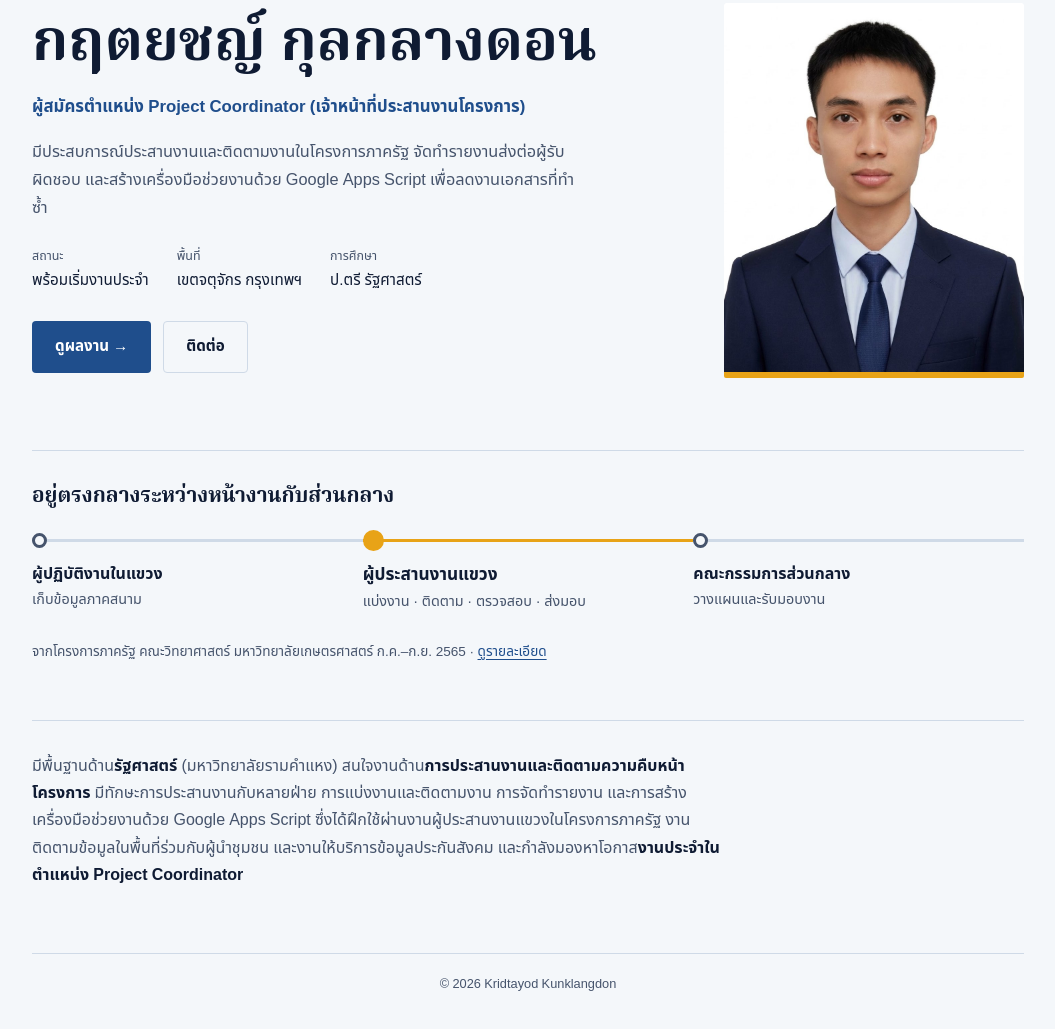
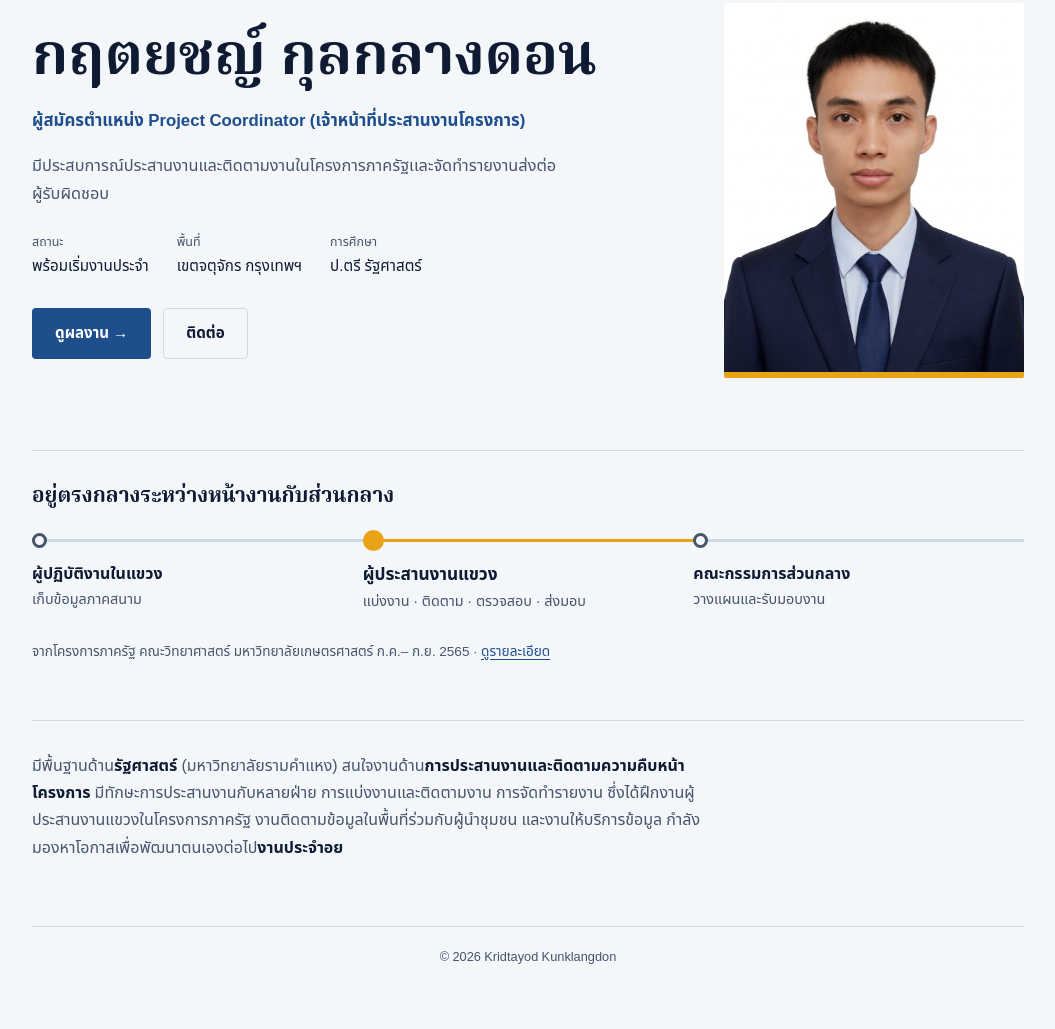
Before and after one commit to kridtayod-1988/portfolio, a plain HTML site: page index.html in a window 1280 px wide. Shown: the part 121-1150 px from the top of the page, without its empty margins (112-1167 px from the left). Drawn offline with Linux system fonts and the light colour scheme; a web font is replaced by a local one.

Commit message:
Update index.html

```diff
--- a/index.html
+++ b/index.html
@@ -3,11 +3,11 @@
 <head>
 <meta charset="UTF-8">
 <meta name="viewport" content="width=device-width, initial-scale=1.0">
-<title>Project Coordinator Portfolio | กฤตยชญ์ กุลกลางดอน</title>
-<meta name="description" content="Project Coordinator Portfolio ของกฤตยชญ์ กุลกลางดอน — ประสบการณ์ประสานงานโครงการภาครัฐ ติดตามงานภาคสนาม จัดทำรายงาน และสร้างเครื่องมือช่วยงานด้วย Google Apps Script">
+<title>Project Portfolio กฤตยชญ์ กุลกลางดอน</title>
+<meta name="description" content="Project Portfolio ของกฤตยชญ์ กุลกลางดอน ประสบการณ์ประสานงานโครงการภาครัฐ ติดตามงานภาคสนาม จัดทำรายงาน">
 <meta property="og:type" content="website">
-<meta property="og:title" content="Project Coordinator Portfolio | กฤตยชญ์ กุลกลางดอน">
-<meta property="og:description" content="ประสานงานโครงการภาครัฐ ติดตามงาน จัดทำรายงาน และสร้างเครื่องมือช่วยงานด้วย Google Apps Script">
+<meta property="og:title" content="Project Portfolio นายกฤตยชญ์ กุลกลางดอน">
+<meta property="og:description" content="ผู้ประสานงานโครงการภาครัฐ ติดตามงาน จัดทำรายงาน">
 <meta property="og:url" content="https://kridtayod-1988.github.io/portfolio/">
 <meta property="og:image" content="https://kridtayod-1988.github.io/portfolio/assets/profile.jpg">
 <link rel="preconnect" href="https://fonts.googleapis.com">
@@ -39,7 +39,7 @@
             <div class="hero-photo-frame">
                             <div class="hero-photo">
                 <span class="avatar-initials">KK</span>
-                <!-- รูปโปรไฟล์: เปลี่ยนไฟล์ที่ assets/profile.jpg (ถ้าไม่พบไฟล์ จะแสดงตัวอักษรย่อแทน) -->
+                <!-- รูปโปรไฟล์ : เปลี่ยนไฟล์ที่ assets/profile.jpg (ถ้าไม่พบไฟล์ จะแสดงตัวอักษรย่อแทน) -->
                 <img src="assets/profile.jpg" alt="รูปโปรไฟล์ กฤตยชญ์ กุลกลางดอน" width="796" height="1024" onerror="this.remove()">
               </div>
             </div>
@@ -47,8 +47,7 @@
                             <h1>กฤตยชญ์ กุลกลางดอน</h1>
               <p class="role">ผู้สมัครตำแหน่ง Project Coordinator (เจ้าหน้าที่ประสานงานโครงการ)</p>
               <p class="bio">
-                มีประสบการณ์ประสานงานและติดตามงานในโครงการภาครัฐ จัดทำรายงานส่งต่อผู้รับผิดชอบ
-                และสร้างเครื่องมือช่วยงานด้วย Google Apps Script เพื่อลดงานเอกสารที่ทำซ้ำ
+                มีประสบการณ์ประสานงานและติดตามงานในโครงการภาครัฐเเละจัดทำรายงานส่งต่อผู้รับผิดชอบ
               </p>
               <div class="fact-row">
                 <div class="fact"><span>สถานะ</span>พร้อมเริ่มงานประจำ</div>
@@ -69,15 +68,14 @@
               <li class="me"><b>ผู้ประสานงานแขวง</b><span>แบ่งงาน · ติดตาม · ตรวจสอบ · ส่งมอบ</span></li>
               <li><b>คณะกรรมการส่วนกลาง</b><span>วางแผนและรับมอบงาน</span></li>
             </ol>
-            <p class="route-note">จากโครงการภาครัฐ คณะวิทยาศาสตร์ มหาวิทยาลัยเกษตรศาสตร์ ก.ค.–ก.ย. 2565 · <a href="#projects" data-target="projects" data-focus="project-district" class="evidence">ดูรายละเอียด</a></p>
+            <p class="route-note">จากโครงการภาครัฐ คณะวิทยาศาสตร์ มหาวิทยาลัยเกษตรศาสตร์ ก.ค.– ก.ย. 2565 · <a href="#projects" data-target="projects" data-focus="project-district" class="evidence">ดูรายละเอียด</a></p>
           </section>
 
           <div class="about-block reveal">
             <p class="lead">
               มีพื้นฐานด้าน<strong>รัฐศาสตร์</strong> (มหาวิทยาลัยรามคำแหง) สนใจงานด้าน<strong>การประสานงานและติดตามความคืบหน้าโครงการ</strong>
-              มีทักษะการประสานงานกับหลายฝ่าย การแบ่งงานและติดตามงาน การจัดทำรายงาน และการสร้างเครื่องมือช่วยงานด้วย Google Apps Script
-              ซึ่งได้ฝึกใช้ผ่านงานผู้ประสานงานแขวงในโครงการภาครัฐ งานติดตามข้อมูลในพื้นที่ร่วมกับผู้นำชุมชน และงานให้บริการข้อมูลประกันสังคม
-              และกำลังมองหาโอกาส<strong>งานประจำในตำแหน่ง Project Coordinator</strong>
+              มีทักษะการประสานงานกับหลายฝ่าย การแบ่งงานและติดตามงาน การจัดทำรายงาน ซึ่งได้ฝึกงานผู้ประสานงานแขวงในโครงการภาครัฐ งานติดตามข้อมูลในพื้นที่ร่วมกับผู้นำชุมชน
+              และงานให้บริการข้อมูล กำลังมองหาโอกาสเพื่อพัฒนาตนเองต่อไป<strong>งานประจำอย</strong>
             </p>
           </div>
         </section>
@@ -98,7 +96,7 @@
               <header class="project-head">
                 <div>
                   <h3>ผู้ประสานงานแขวง โครงการภาครัฐ</h3>
-                  <p class="project-meta"><span class="tag tag-type">งานจริง</span> คณะวิทยาศาสตร์ มหาวิทยาลัยเกษตรศาสตร์ บางเขน · ก.ค.–ก.ย. 2565</p>
+                  <p class="project-meta"><span class="tag tag-type">งานจริง</span> คณะวิทยาศาสตร์ มหาวิทยาลัยเกษตรศาสตร์ บางเขน · ก.ค.– ก.ย. 2565</p>
                 </div>
               </header>
               <dl class="project-body">
@@ -116,7 +114,7 @@
               <header class="project-head">
                 <div>
                   <h3>ติดตามและประสานงานปัญหาที่พักอาศัยในพื้นที่</h3>
-                  <p class="project-meta"><span class="tag tag-type">งานจริง</span> บัณฑิตจบใหม่ คณะวิทยาศาสตร์ มหาวิทยาลัยเกษตรศาสตร์ บางเขน · ก.พ.–ธ.ค. 2564</p>
+                  <p class="project-meta"><span class="tag tag-type">งานจริง</span> บัณฑิตจบใหม่ คณะวิทยาศาสตร์ มหาวิทยาลัยเกษตรศาสตร์ บางเขน · ก.พ.– ธ.ค. 2564</p>
                 </div>
               </header>
               <dl class="project-body">
@@ -125,7 +123,7 @@
                 <div><dt>ส่วนที่ทำเอง</dt><dd>ติดตามกรณีตามแบบฟอร์ม ประสานงานกับประธานหมู่บ้านและตำบลที่รับผิดชอบ บันทึกข้อมูล และจัดทำรายงานนำเสนอ</dd></div>
                 <div><dt>ส่วนของทีม</dt><dd>ทีมโครงการกำหนดแบบฟอร์มและนำข้อมูลไปใช้ต่อ ผู้นำชุมชนช่วยประสานกับครัวเรือนในพื้นที่</dd></div>
               </dl>
-              <p class="project-skills">ทักษะที่ใช้:
+              <p class="project-skills">ทักษะที่ใช้ :
                 <a href="#skills" data-target="skills" data-focus="skill-coordinate">ประสานงานหลายฝ่าย</a> ·
                 <a href="#skills" data-target="skills" data-focus="skill-tracking">ติดตามงานและรายงาน</a> ·
                 <a href="#skills" data-target="skills" data-focus="skill-community">ทำงานร่วมกับผู้นำชุมชน</a></p>
@@ -144,7 +142,7 @@
                 <div><dt>ส่วนที่ทำเอง</dt><dd>นำความรู้จากงานให้บริการข้อมูลประกันสังคม (กรณีว่างงาน สิทธิรักษาพยาบาล) มาออกแบบสถานการณ์ และสร้างระบบด้วย Google Apps Script</dd></div>
                 <div><dt>เครื่องมือ</dt><dd>Google Apps Script</dd></div>
               </dl>
-              <p class="project-skills">ทักษะที่ใช้:
+              <p class="project-skills">ทักษะที่ใช้ :
                 <a href="#skills" data-target="skills" data-focus="skill-communicate">สื่อสารข้อมูลให้เข้าใจง่าย</a></p>
             </article>
 
@@ -233,7 +231,7 @@
               <li id="exp-truetouch">
                 <span class="commit-hash">2568</span>
                 <span class="commit-msg"><strong>เจ้าหน้าที่ให้บริการข้อมูลโครงการภาครัฐ</strong> · บริษัท ทรูทัช<small>ให้ข้อมูลเรื่องประกันสังคม เช่น กรณีว่างงานและสิทธิรักษาพยาบาล ติดตามผลเรื่องที่รับไว้ และจัดทำรายงานสรุปข้อมูล</small></span>
-                <span class="commit-date">พ.ค.–ก.ค.</span>
+                <span class="commit-date">พ.ค.– ก.ค.</span>
               </li>
               <li id="exp-fastwork">
                 <span class="commit-hash">2566–</span>
@@ -243,17 +241,17 @@
               <li id="exp-central">
                 <span class="commit-hash">2566</span>
                 <span class="commit-msg"><strong>Shop Supervisor (ผู้ช่วยผู้จัดการร้าน)</strong> · บริษัท เซ็นทรัล รีเทล คอร์ปอเรชั่น จำกัด (มหาชน)<small>ช่วยผู้จัดการวางแผนงาน จัดตารางงานพนักงาน ดูแลการทำงานหน้าร้าน ควบคุมสินค้า สรุปยอดขายและจัดทำรายงาน</small></span>
-                <span class="commit-date">พ.ค.–ก.ค.</span>
+                <span class="commit-date">พ.ค.– ก.ค.</span>
               </li>
               <li>
                 <span class="commit-hash">2565</span>
                 <span class="commit-msg"><strong>ผู้ประสานงานแขวง โครงการภาครัฐ</strong> · คณะวิทยาศาสตร์ มหาวิทยาลัยเกษตรศาสตร์ บางเขน<small>แบ่งภาระงาน ติดตาม และส่งมอบงานของแขวงให้คณะกรรมการส่วนกลาง — <a href="#projects" data-target="projects" data-focus="project-district">ดูรายละเอียด</a></small></span>
-                <span class="commit-date">ก.ค.–ก.ย.</span>
+                <span class="commit-date">ก.ค.– ก.ย.</span>
               </li>
               <li>
                 <span class="commit-hash">2564</span>
                 <span class="commit-msg"><strong>บัณฑิตจบใหม่ งานติดตามและประสานงานในพื้นที่</strong> · คณะวิทยาศาสตร์ มหาวิทยาลัยเกษตรศาสตร์ บางเขน<small>ติดตามปัญหาที่พักอาศัย ประสานงานกับผู้นำชุมชน บันทึกข้อมูลและทำรายงาน — <a href="#projects" data-target="projects" data-focus="project-housing">ดูรายละเอียด</a></small></span>
-                <span class="commit-date">ก.พ.–ธ.ค.</span>
+                <span class="commit-date">ก.พ.– ธ.ค.</span>
               </li>
             </ul>
 
@@ -266,7 +264,7 @@
               </ul>
             </details>
 
-            <p class="edu-line"><strong>การศึกษา:</strong> ปริญญาตรี คณะรัฐศาสตร์ มหาวิทยาลัยรามคำแหง · สำเร็จการศึกษาปี 2563</p>
+            <p class="edu-line"><strong>การศึกษา :</strong> ปริญญาตรี คณะรัฐศาสตร์ มหาวิทยาลัยรามคำแหง · สำเร็จการศึกษาปี 2563</p>
           </div>
         </section>
 
```
